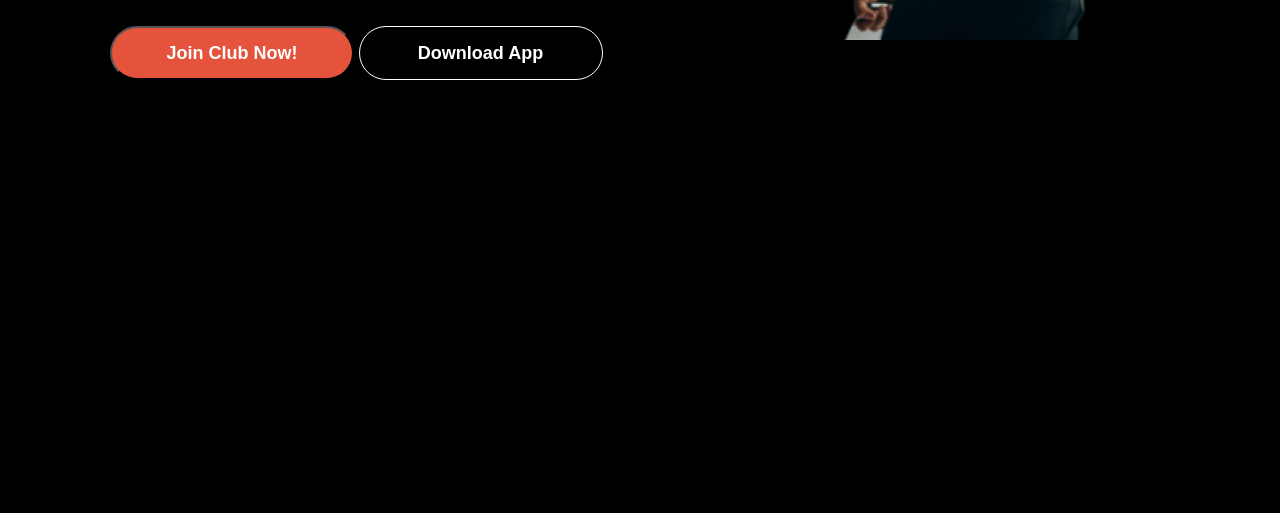
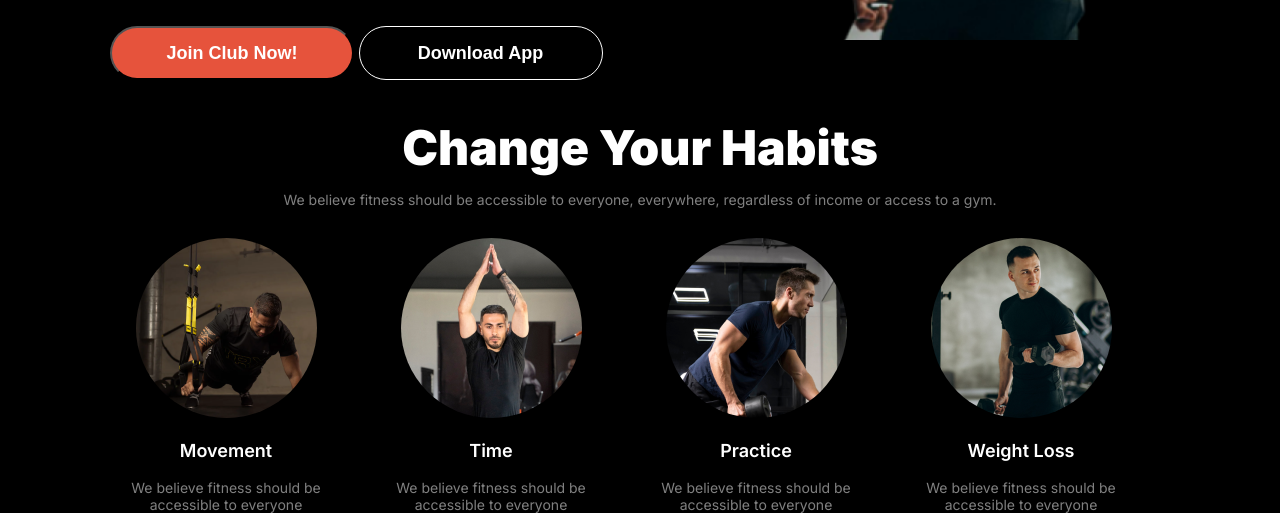
Before and after one commit to shovon-div/my-second-assignment, a plain HTML site: page index.html in a window 1280 px wide. Shown: the part 616-1129 px from the top of the page. Before the commit the page ends 800 px from the top, so only its background shows below. Drawn offline with Linux system fonts and the light colour scheme.

Commit message:
added habit part

```diff
--- a/index.html
+++ b/index.html
@@ -47,10 +47,45 @@
                 </div>
             </div>
         </section>
+    </header>
+    <main>
+        <section class="habit">
+            <h class="habit-title">Change Your Habits</h>
+            <p class="habit-dis">We believe fitness should be accessible to everyone, everywhere, regardless of income or access to a gym.</p>
+        </section>
+        <section class="all-cards">
+            <div class="card">
+                <img class="img-style" src="styles/images/image 3.png" alt="">
+                <div class="card-body">
+                    <p class="card-title">Movement</p>
+                    <p class="card-dis">We believe fitness should be accessible to everyone</p>
+                </div>
+            </div>
+            <div class="card">
+                <img class="img-style" src="styles/images/image 2.png" alt="">
+                <div class="card-body">
+                    <p class="card-title">Time</p>
+                    <p class="card-dis">We believe fitness should be accessible to everyone</p>
+                </div>
+            </div>
+            <div class="card">
+                <img class="img-style" src="styles/images/image 4.png" alt="">
+                <div class="card-body">
+                    <p class="card-title">Practice</p>
+                    <p class="card-dis">We believe fitness should be accessible to everyone</p>
+                </div>
+            </div>
+            <div class="card">
+                <img class="img-style" src="styles/images/image 5.png" alt="">
+                <div class="card-body">
+                    <p class="card-title">Weight Loss</p>
+                    <p class="card-dis">We believe fitness should be accessible to everyone</p>
+                </div>
+            </div>
 
 
-    </header>
-    <main>
+
+        </section>
 
     </main>
     <footer>
--- a/styles/style.css
+++ b/styles/style.css
@@ -12,6 +12,7 @@ body{
   font-variation-settings:
     "slnt" 0;
 }
+/* Header section */
 /* Nav-Bar style */
 .nav-bar{
     display: flex;
@@ -180,3 +181,49 @@ body{
         bottom: 700px;
     }
 }
+/* Main section here */
+/* Habit section */
+.habit, .all-cards{
+    max-width: 1060px;
+    margin: 0 auto;
+    text-align: center;
+    margin-top: 30px;
+}
+.habit-title{
+    font-weight:900 ;
+    font-size: 3rem;
+    color: rgb(255, 255, 255);
+}
+.habit-dis{
+    font-weight:400 ;
+    font-size: .875rem;
+    color: rgba(255, 255, 255, 0.5);
+}
+.all-cards{
+    display: grid;
+    grid-template-columns: repeat(4,1fr);
+}
+.card{
+    width: 232px;
+    height: 274px;
+}
+.img-style{
+    border-radius: 50%;
+}
+.card-title{
+    font-weight: 600;
+    font-size: 1.125rem;
+    color: rgb(255, 255, 255);
+}
+.card-dis{
+    font-weight:400 ;
+    font-size: .875rem;
+    color: rgba(255, 255, 255, 0.5);
+}
+@media screen and (max-width:576px){
+    .all-cards{
+       grid-template-columns: repeat(1,1fr);
+       margin-left: 150px;
+       gap: 30px;
+    }
+}
```
